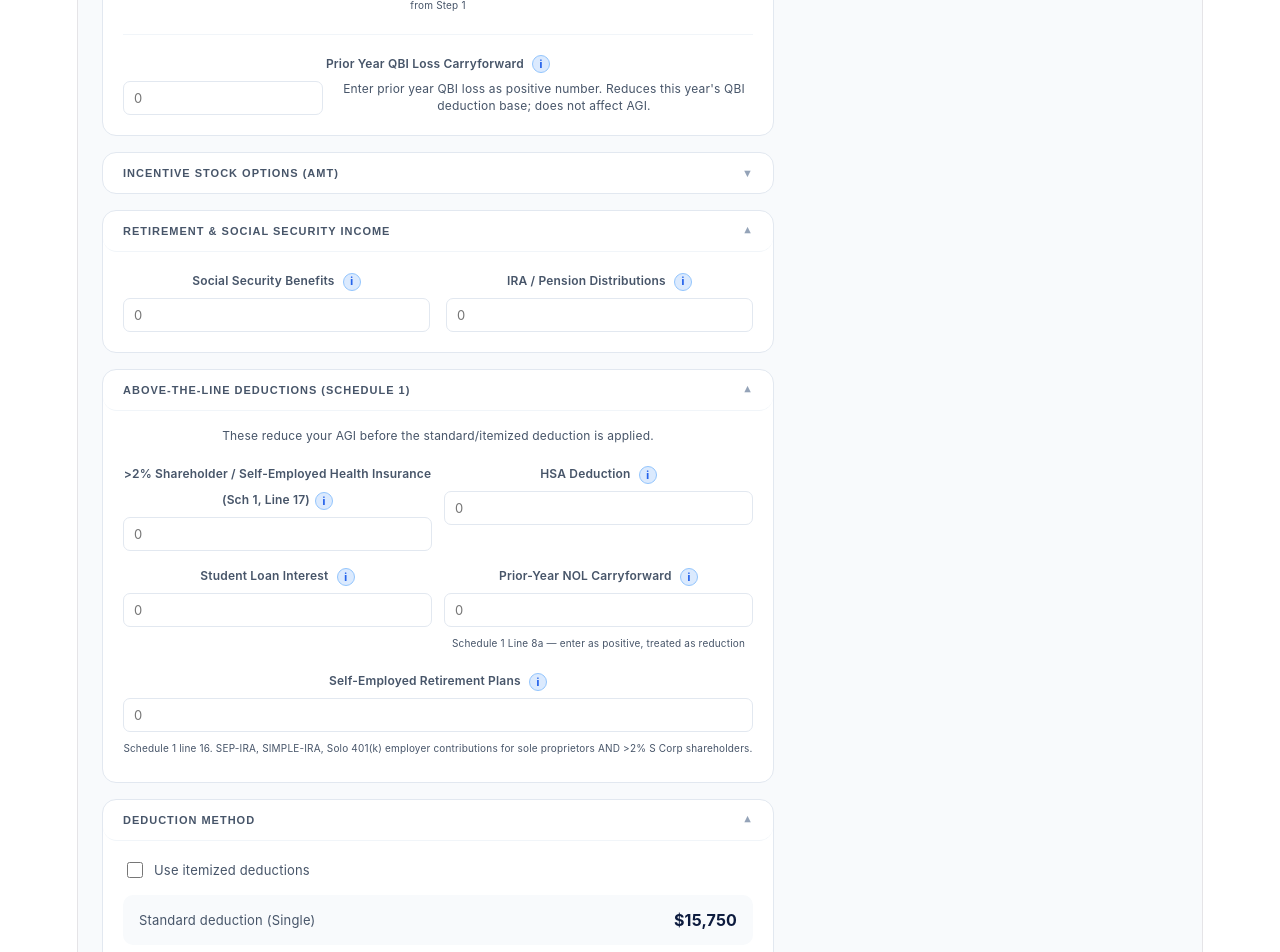
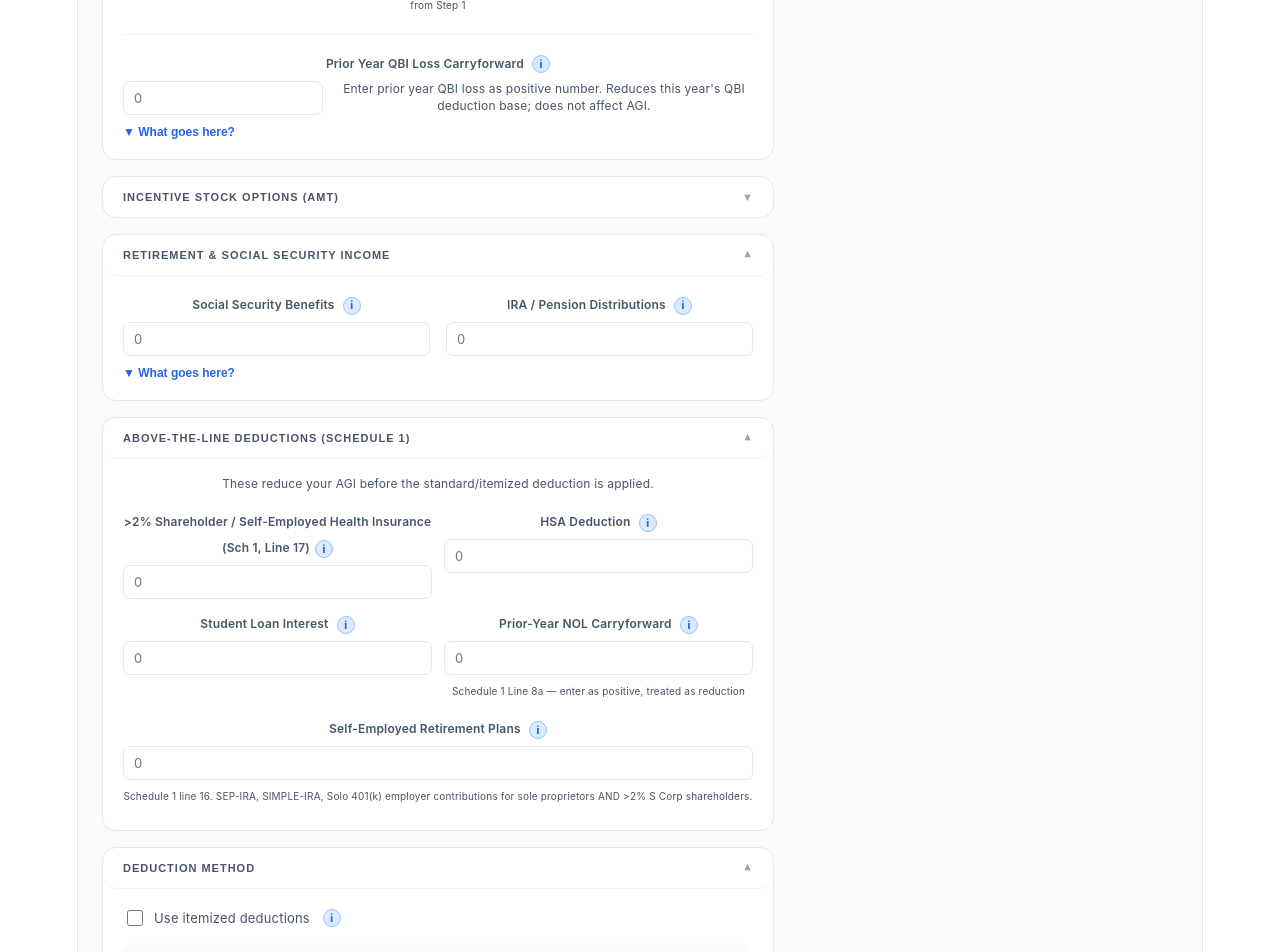
Before and after one commit to natashaverela-speckm/TaxStat360, a React (Vite) app: page /tax-return in a window 1280 px wide. Shown: the part 2000-2952 px from the top of the page. Built offline with nearby package versions, Linux system fonts and the light colour scheme; sample sign-in values are in the browser's storage.

Commit message:
Enhance TaxReturn with additional input guidance
Added guidance for prior year QBI loss and IRA distributions.

```diff
--- a/src/TaxReturn.jsx
+++ b/src/TaxReturn.jsx
@@ -882,6 +882,13 @@ export default function TaxReturn() {
                 <div style={{ fontSize: 12, color: SL, lineHeight: 1.4 }}>Enter prior year QBI loss as positive number. Reduces this year's QBI deduction base; does not affect AGI.</div>
               </div>
             </div>
+            <WhatGoesHere items={[
+              'Short- and long-term capital gains/losses from Form 1099-B (Schedule D)',
+              'Interest income from Form 1099-INT Box 1; qualified dividends from Form 1099-DIV Box 1b',
+              'Form 4797 gain/loss from sale of business property — flows to Schedule 1 Line 4',
+              'Unrecaptured §1250 gain and collectibles gain from Schedule D worksheets',
+              'Prior year QBI loss carryforward from your prior year Form 8995 Line 3',
+            ]} />
           </CollapsibleSection>
 
           {/* ISO */}
@@ -914,6 +921,12 @@ export default function TaxReturn() {
                 <MoneyInput value={iraDistributions} onChange={setIraDistributions} placeholder="0" style={{ width: '100%', padding: '8px 10px', border: '1px solid #E2E8F0', borderRadius: 7, fontSize: 13, color: N, boxSizing: 'border-box', outline: 'none', fontFamily: 'inherit' }} />
               </div>
             </div>
+            <WhatGoesHere items={[
+              'Social Security: enter the gross benefit amount from SSA-1099 Box 5 — do not pre-calculate the taxable portion',
+              'IRA / Pension: enter the taxable amount from Form 1099-R Box 2a for traditional IRA, 401(k), or pension distributions',
+              'Do NOT include Roth IRA qualified distributions here — those are tax-free and do not appear on your return',
+              'Required Minimum Distributions (RMDs) count as IRA/pension distributions',
+            ]} />
           </CollapsibleSection>
 
           {/* Above-the-line deductions */}
@@ -965,7 +978,7 @@ export default function TaxReturn() {
             <div style={{ display: 'flex', alignItems: 'center', marginBottom: 12, paddingTop: 12 }}>
               <label style={{ display: 'flex', alignItems: 'center', gap: 8, cursor: 'pointer', fontSize: 13, color: SL }}>
                 <input type="checkbox" checked={useItemized} onChange={e => setUseItemized(e.target.checked)} style={{ width: 16, height: 16 }} />
-                Use itemized deductions
+                Use itemized deductions <InfoTip text="Only itemize if your total itemized deductions (SALT + mortgage interest + charitable gifts) exceed the standard deduction for your filing status ($15,750 single / $31,500 MFJ for 2025). Most taxpayers take the standard deduction. The calculator will use whichever is larger." />
               </label>
             </div>
             {!useItemized && (
```
